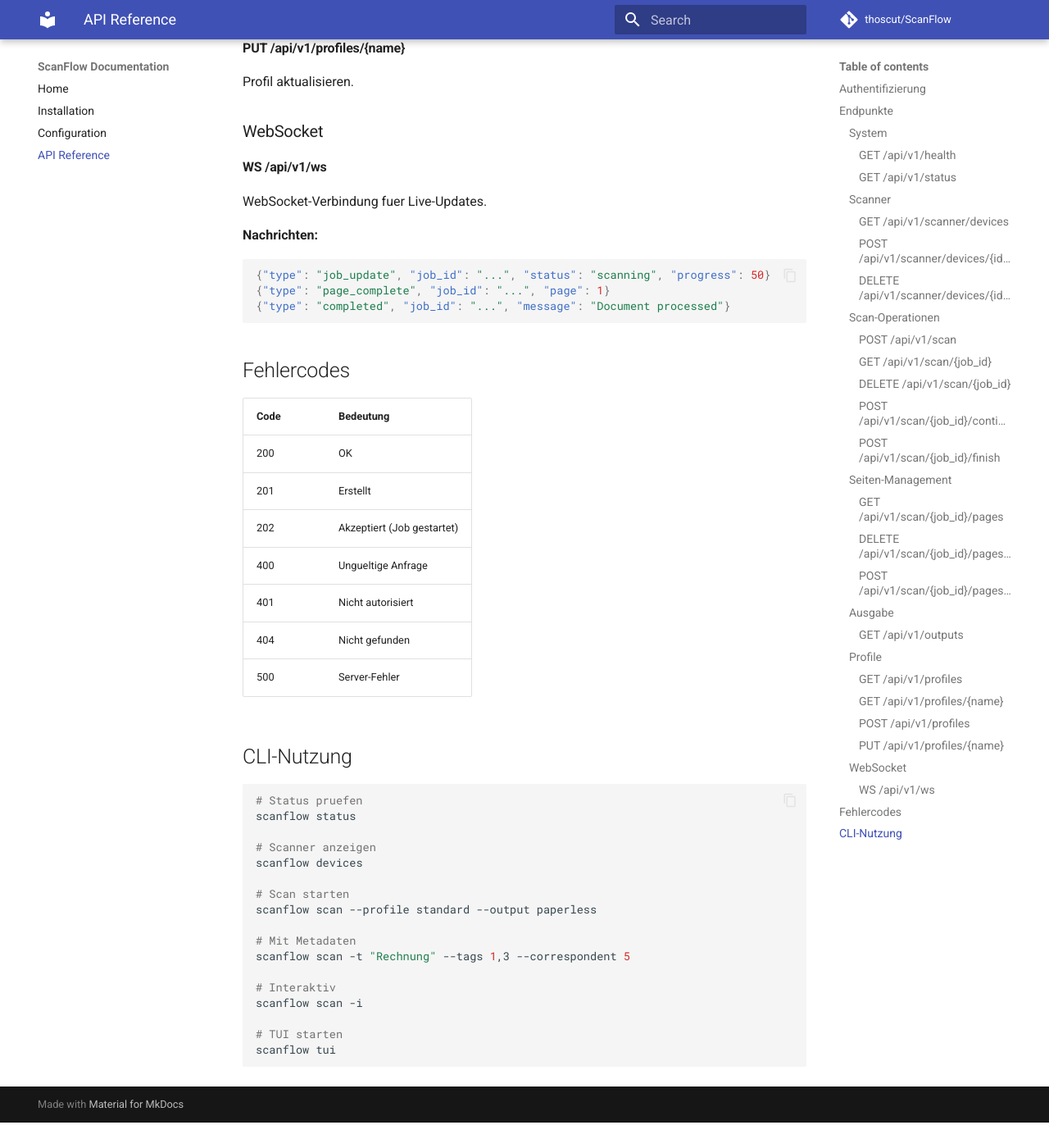
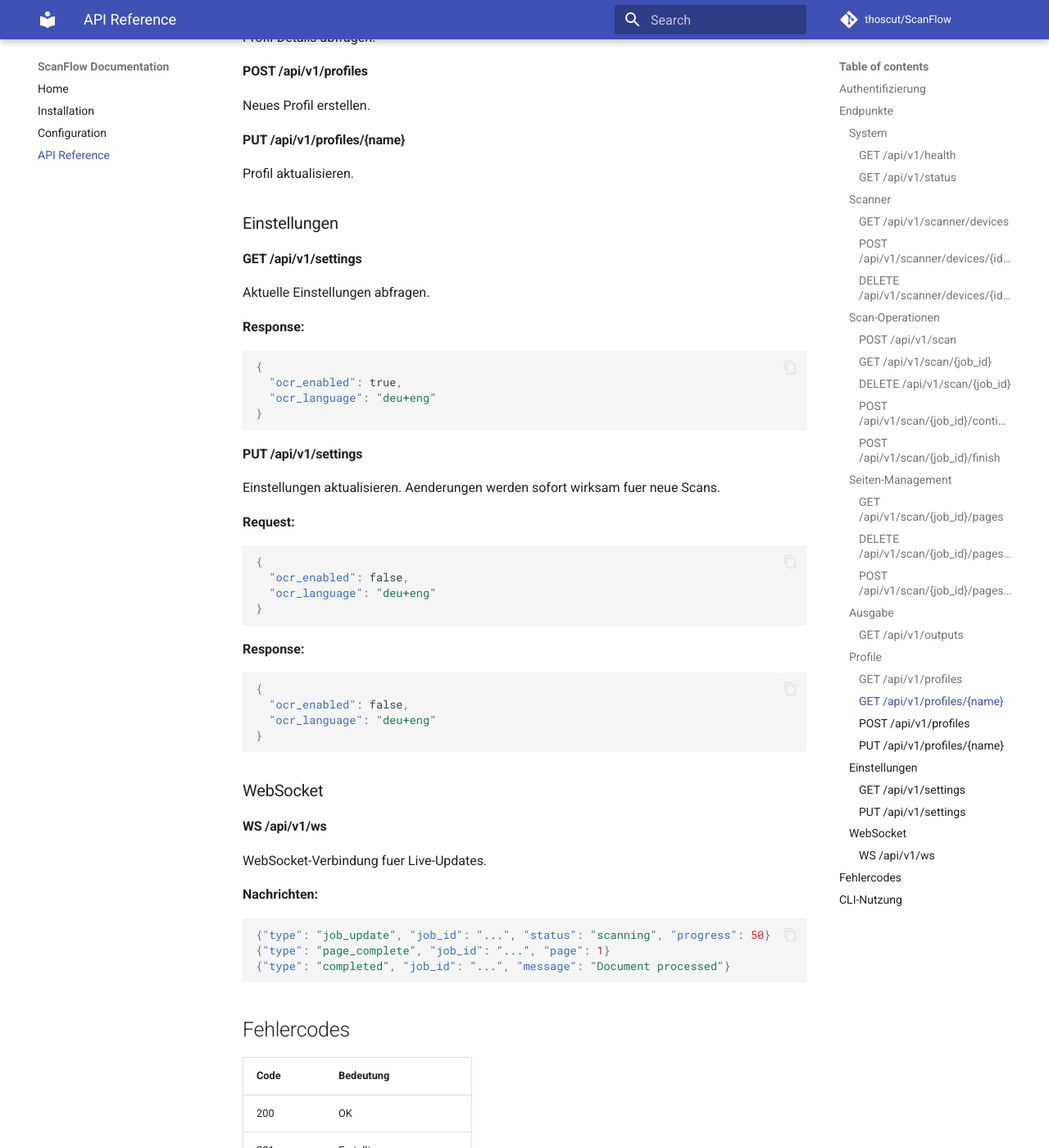
Before and after one commit to thoscut/ScanFlow, an MkDocs documentation site: the page built from docs/api-reference.md, in a window 1280 px wide and 1400 px high, scrolled down 4372 px. Shown: the whole window at 82% size. Built offline with MkDocs 1.6.1 and Material for MkDocs 9.7.7, drawn with Linux system fonts in a browser that asks for light colours; comment, search, counter and statistics services are not loaded; before the commit the page ends 5741 px from its top, so only the background shows below that; some of the changed text lies outside the part shown.

Commit message:
Clean up README, move detailed info to docs, document OCR settings
Co-authored-by: thoscut <1567590+thoscut@users.noreply.github.com>

````diff
--- a/docs/api-reference.md
+++ b/docs/api-reference.md
@@ -99,9 +99,12 @@ Neuen Scan starten.
     "title": "Rechnung 2024",
     "tags": [1, 3],
     "correspondent": 5
-  }
+  },
+  "ocr_enabled": true
 }
 ```
+
+Der Parameter `ocr_enabled` ist optional. Wenn gesetzt, ueberschreibt er die globale OCR-Einstellung fuer diesen einzelnen Scan. Nuetzlich wenn z.B. Paperless-NGX die OCR-Verarbeitung uebernimmt.
 
 **Response (202):**
 ```json
@@ -210,6 +213,40 @@ Neues Profil erstellen.
 
 Profil aktualisieren.
 
+### Einstellungen
+
+#### GET /api/v1/settings
+
+Aktuelle Einstellungen abfragen.
+
+**Response:**
+```json
+{
+  "ocr_enabled": true,
+  "ocr_language": "deu+eng"
+}
+```
+
+#### PUT /api/v1/settings
+
+Einstellungen aktualisieren. Aenderungen werden sofort wirksam fuer neue Scans.
+
+**Request:**
+```json
+{
+  "ocr_enabled": false,
+  "ocr_language": "deu+eng"
+}
+```
+
+**Response:**
+```json
+{
+  "ocr_enabled": false,
+  "ocr_language": "deu+eng"
+}
+```
+
 ### WebSocket
 
 #### WS /api/v1/ws
````
Also changed, not shown: README.md (+19 -146 lines), docs/configuration.md (+23 -1 lines), docs/index.md (+2 -2 lines).
